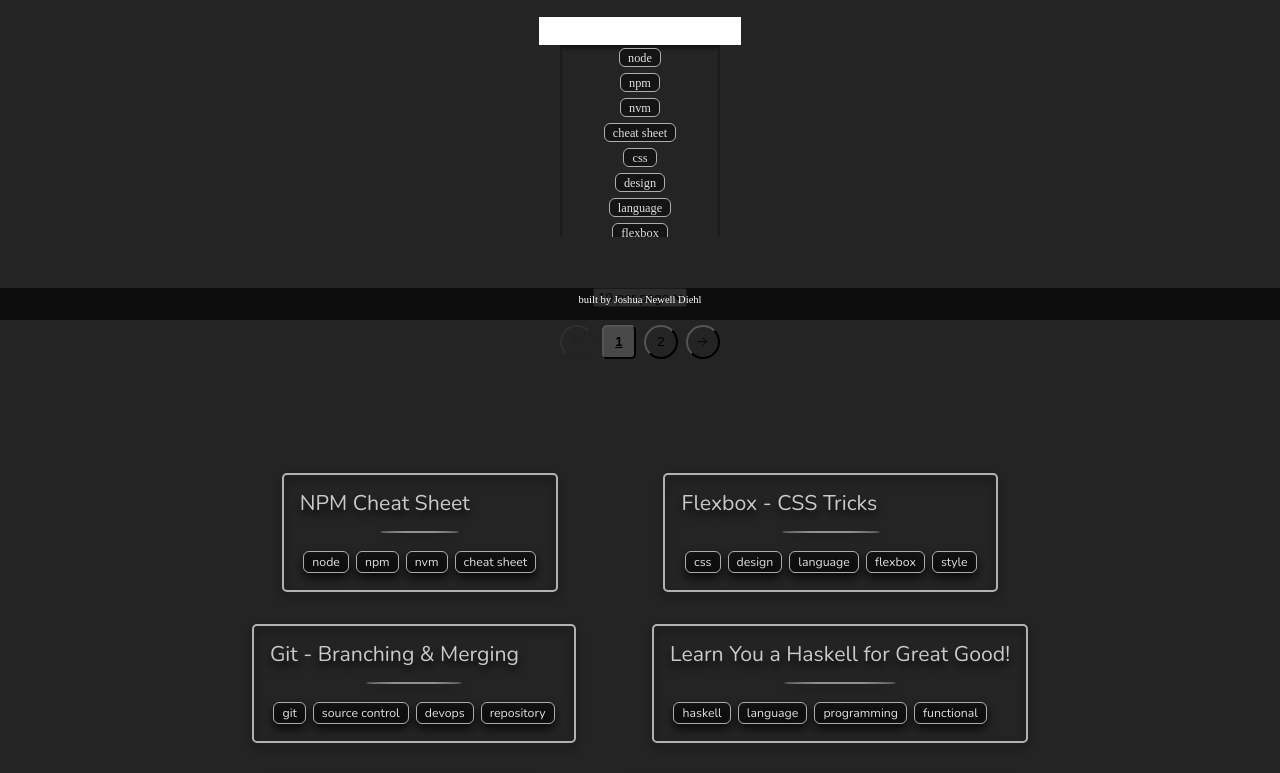
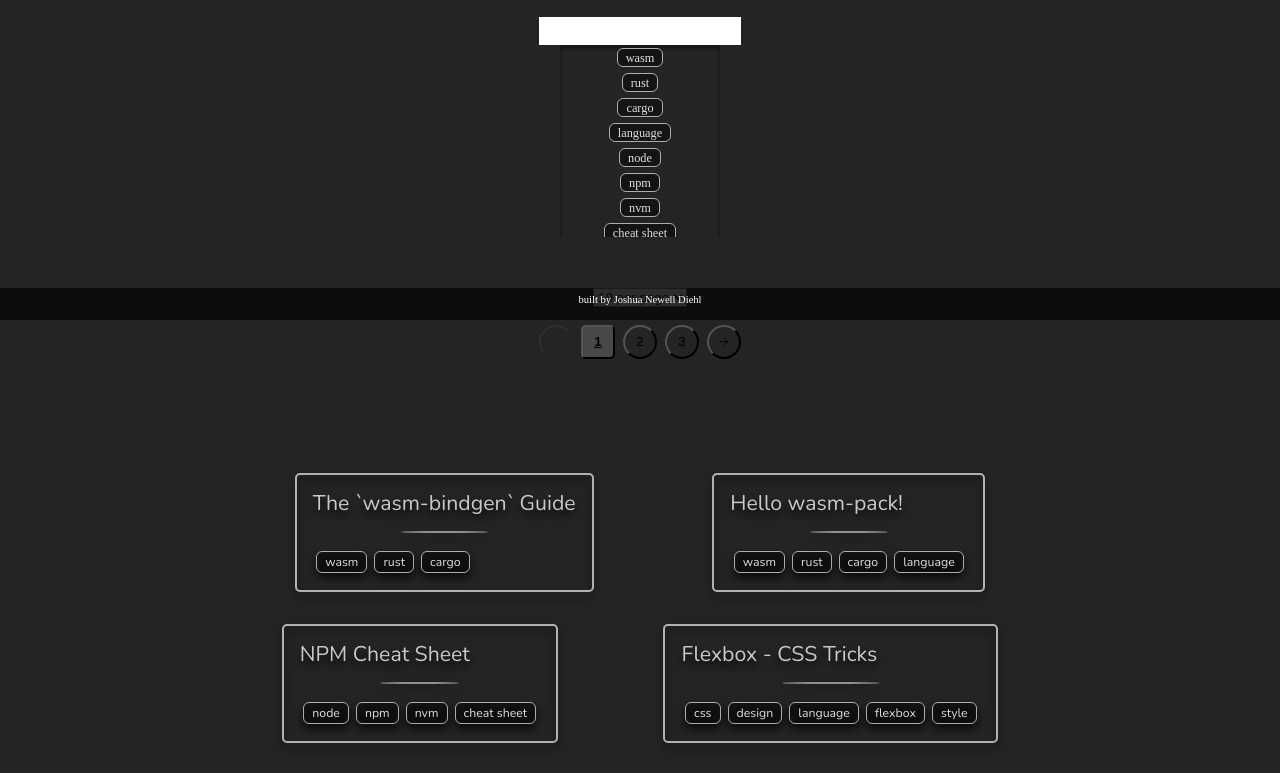
Before and after one commit to JaynewDee/cheep, a React (Vite) app: page / in a window 1280 px wide. Shown: the part 480-1253 px from the top of the page. Built offline with nearby package versions, Linux system fonts and the light colour scheme; a web font is replaced by a local one.

Commit message:
add resources

```diff
--- a/src/data/icons.ts
+++ b/src/data/icons.ts
@@ -6,9 +6,3 @@
     svg: GiNestBirds
   }
 ];
-
-export const tags = [
-  {
-
-  }
-]
--- a/src/data/resources.ts
+++ b/src/data/resources.ts
@@ -2,6 +2,18 @@
 import { Resource } from "./models/resource";
 
 const resources = [
+  {
+    name: "The `wasm-bindgen` Guide",
+    img: "",
+    href: "https://rustwasm.github.io/docs/wasm-bindgen/examples/hello-world.html",
+    tags: ["wasm", "rust", "cargo"]
+  },
+  {
+    name: "Hello wasm-pack!",
+    img: "",
+    href: "https://rustwasm.github.io/wasm-pack/book/tutorials/npm-browser-packages/using-your-library.html",
+    tags: ["wasm", "rust", "cargo", "language"]
+  },
   {
     name: "NPM Cheat Sheet",
     img: "",
@@ -24,7 +36,7 @@
     name: "Learn You a Haskell for Great Good!",
     img: "",
     href: "http://learnyouahaskell.com/chapters",
-    tags: ["haskell", "language", "programming", "functional"]
+    tags: ["haskell", "language", "functional"]
   },
   {
     name: "Bash Cheat Sheet",
@@ -48,7 +60,7 @@
     name: "RegExr - RegEx Playground",
     img: "",
     href: "https://regexr.com/",
-    tags: ["regex", "programming"]
+    tags: ["regex", "tools"]
   },
   {
     name: "Coolors - Color Templating",
@@ -90,19 +102,19 @@
     name: "The Rust Programming Language",
     img: "",
     href: "http://https://web.mit.edu/rust-lang_v1.25/arch/amd64_ubuntu1404/share/doc/rust/html/book/first-edition/README.html.me/",
-    tags: ["rust", "language", "programming"]
+    tags: ["rust", "language"]
   },
   {
     name: "The Rust Cookbook",
     img: "",
     href: "https://rust-lang-nursery.github.io/rust-cookbook/intro.html",
-    tags: ["rust", "language", "programming", "algorithms"]
+    tags: ["rust", "language", "algorithms"]
   },
   {
     name: "TailwindCSS Cheat Sheet",
     img: "",
     href: "https://nerdcave.com/tailwind-cheat-sheet",
-    tags: ["rust", "language", "programming", "algorithms"]
+    tags: ["rust", "language", "algorithms"]
   },
   {
     name: "Bootstrap Cheat Sheet",
@@ -114,7 +126,7 @@
     name: "The Modern JavaScript Tutorial",
     img: "",
     href: "https://javascript.info/",
-    tags: ["javascript", "programming", "language", "tutorial"]
+    tags: ["javascript", "language", "tutorial"]
   }
 ];
 
```
